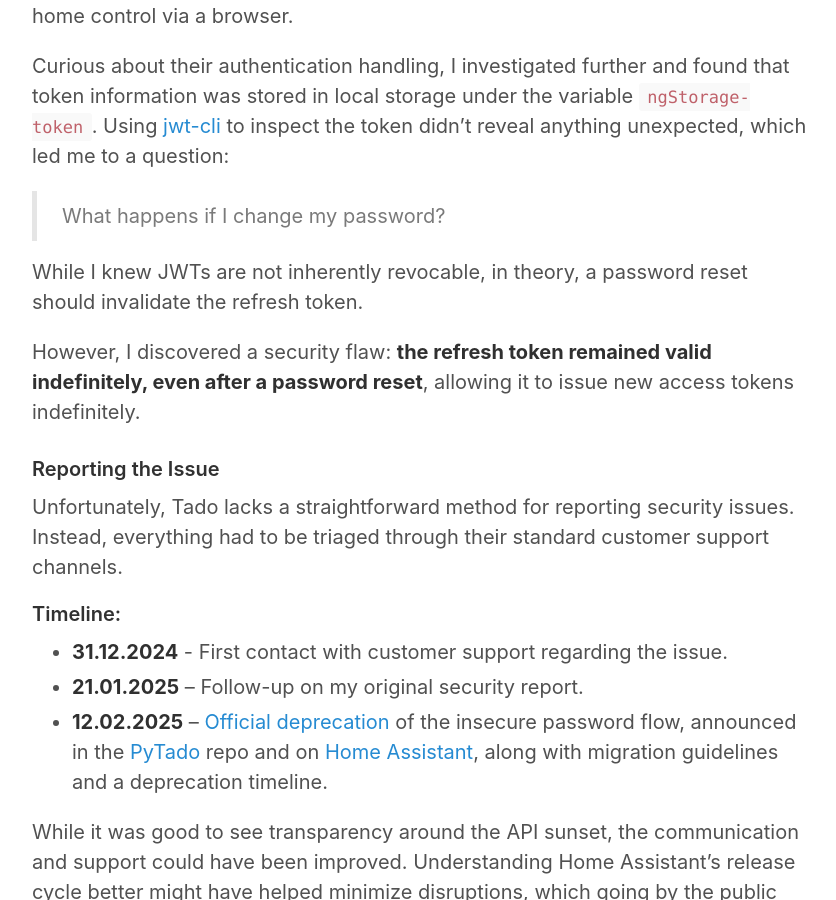
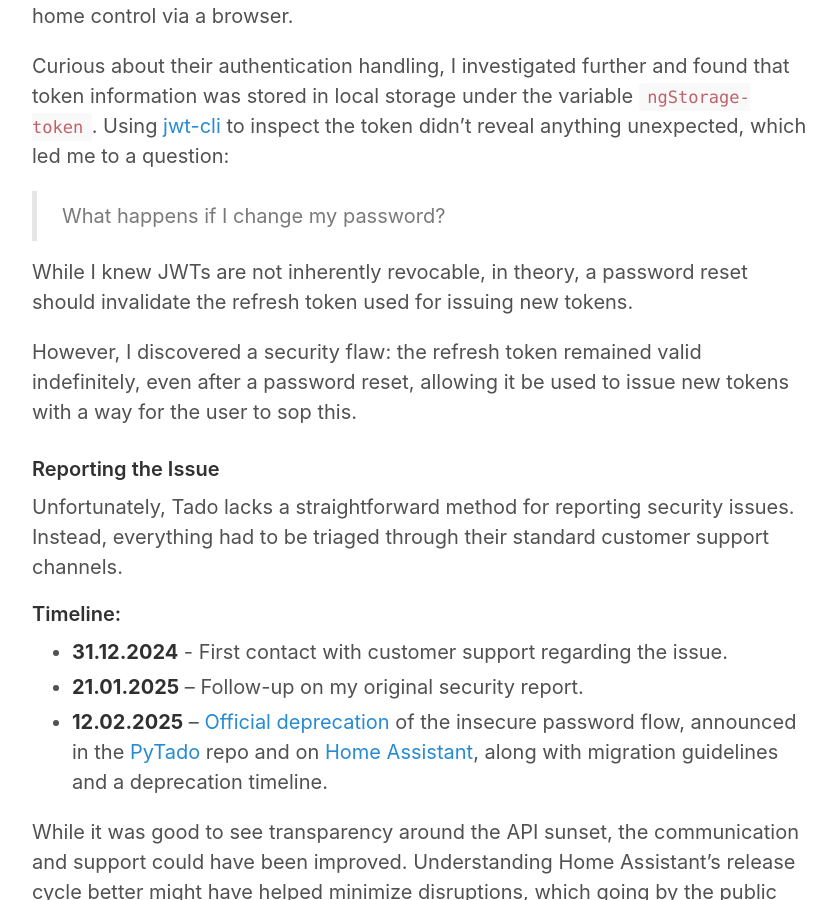
Before and after one commit to inverse/personal-site, a Jekyll site: the page built from _posts/2025-03-22-uncovering-security-flaws-in-jwt-flows.md, in a window 1280 px wide and 900 px high, scrolled down 724 px. Shown: the whole window, without its empty margins (218-1054 px from the left). Built offline with Jekyll 4.4.1, drawn with Linux system fonts in a browser that asks for light colours; comment, search, counter and statistics services are not loaded.

Commit message:
Fix up build

```diff
--- a/_posts/2025-03-22-uncovering-security-flaws-in-jwt-flows.md
+++ b/_posts/2025-03-22-uncovering-security-flaws-in-jwt-flows.md
@@ -21,9 +21,9 @@
 
 > What happens if I change my password?
 
-While I knew JWTs are not inherently revocable, in theory, a password reset should invalidate the refresh token.
+While I knew JWTs are not inherently revocable, in theory, a password reset should invalidate the refresh token used for issuing new tokens.
 
-However, I discovered a security flaw: **the refresh token remained valid indefinitely, even after a password reset**, allowing it to issue new access tokens indefinitely.
+However, I discovered a security flaw: the refresh token remained valid indefinitely, even after a password reset, allowing it be used to issue new tokens with a way for the user to sop this.
 
 ### Reporting the Issue
 
```
Also changed, not shown: .github/workflows/main.yml, 1 other file.
